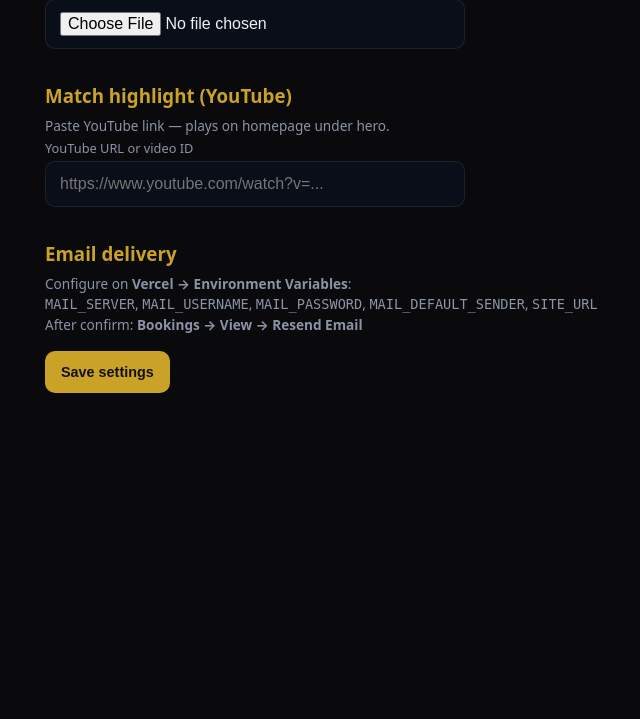
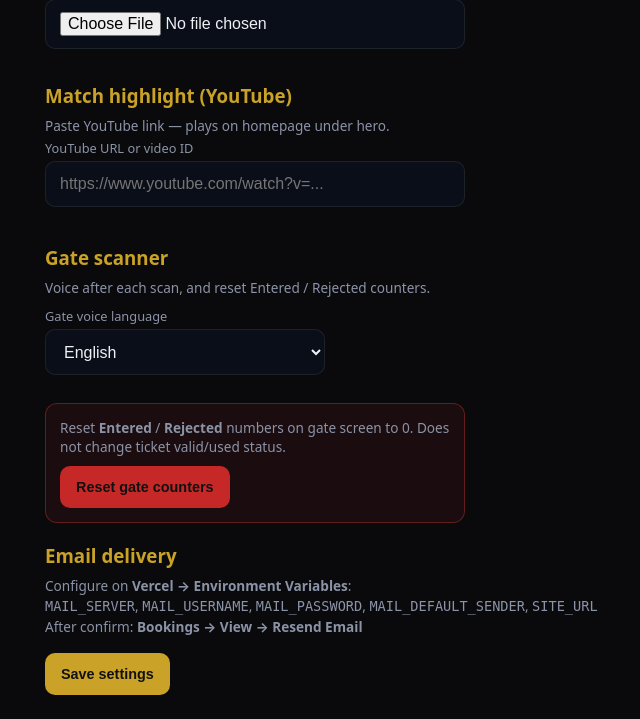
Before and after one commit to argonbhujel1/ticketpgc, a Flask app: page /admin/settings in a window 1280 px wide. Shown: the part 2250-2969 px from the top of the page, without its empty margins (199-839 px from the left). Before the commit the page ends 2643 px from the top, so only its background shows below. Run offline with Flask 3, Linux system fonts and the light colour scheme; a user stored in the database is signed in.

Commit message:
Update PGC ticket system

```diff
--- a/app/routes/admin.py
+++ b/app/routes/admin.py
@@ -567,7 +567,7 @@ def settings():
         'site_name', 'site_tagline', 'hero_title',
         'payment_esewa_enabled', 'payment_connectips_enabled', 'payment_qr_enabled',
         'payment_instructions', 'payment_qr_image', 'ticket_background', 'ticket_qr_background', 'ticket_footer_credit',
-        'home_background', 'ticket_trophy_logo', 'site_logo', 'highlight_youtube',
+        'home_background', 'ticket_trophy_logo', 'site_logo', 'highlight_youtube', 'gate_voice_lang',
     ]
     if request.method == 'POST':
         for k in keys:
@@ -755,3 +755,14 @@ def highlight_bulk_delete():
     db.session.commit()
     flash(f'Deleted {n} highlight(s).', 'success' if n else 'error')
     return redirect(url_for('admin.highlights'))
+
+
+@admin_bp.route('/gate-stats/reset', methods=['POST'])
+@login_required
+def gate_reset_stats():
+    """Reset Entered / Rejected counters (scan_logs only). Does not un-use tickets."""
+    from app.models.scan_log import ScanLog
+    n = ScanLog.query.delete()
+    db.session.commit()
+    flash(f'Gate counters reset. Cleared {n} scan log(s). Tickets status unchanged.', 'success')
+    return redirect(url_for('admin.settings'))
--- a/app/routes/gate.py
+++ b/app/routes/gate.py
@@ -47,10 +47,15 @@ def index():
     entered, rejected = _gate_stats()
     used = Ticket.query.filter_by(status='used').count()
     valid_left = Ticket.query.filter_by(status='valid').count()
+    from app.models.settings import SiteSetting
+    voice_lang = (SiteSetting.get('gate_voice_lang', 'en') or 'en').strip().lower()
+    if voice_lang not in ('en', 'ne'):
+        voice_lang = 'en'
     return render_template(
         'gate/index.html',
         entered=entered, rejected=rejected,
         used=used, valid_left=valid_left,
+        voice_lang=voice_lang,
     )
 
 
--- a/app/services/seed.py
+++ b/app/services/seed.py
@@ -46,6 +46,7 @@ def seed_default_data():
         'ticket_background': 'backgrounds/ticket-bg-default.png',
         'site_logo': 'logos/site-logo.jpg',
         'home_background': 'backgrounds/home-bg-default.png',
+        'gate_voice_lang': 'en',
     }
     for k, v in defaults.items():
         if not SiteSetting.query.filter_by(key=k).first():
--- a/app/templates/admin/settings.html
+++ b/app/templates/admin/settings.html
@@ -95,6 +95,28 @@
   <p style="font-size:0.85rem;color:var(--muted)">Current ID: {{ values.highlight_youtube }}</p>
   {% endif %}
 
+
+  <h3 style="color:var(--gold);margin:24px 0 8px">Gate scanner</h3>
+  <p style="color:var(--muted);font-size:0.85rem;margin-bottom:10px">
+    Voice after each scan, and reset Entered / Rejected counters.
+  </p>
+  <label>Gate voice language</label>
+  <select name="gate_voice_lang" style="max-width:280px">
+    <option value="en" {% if values.gate_voice_lang != 'ne' %}selected{% endif %}>English</option>
+    <option value="ne" {% if values.gate_voice_lang == 'ne' %}selected{% endif %}>नेपाली (Nepali)</option>
+  </select>
+  <div style="margin-top:14px;padding:14px;border:1px solid rgba(229,57,53,0.35);border-radius:12px;background:rgba(229,57,53,0.08);max-width:420px">
+    <p style="font-size:0.85rem;color:var(--muted);margin:0 0 10px">
+      Reset <b>Entered</b> / <b>Rejected</b> numbers on gate screen to 0.
+      Does not change ticket valid/used status.
+    </p>
+    <button formaction="{{ url_for('admin.gate_reset_stats') }}" formmethod="post"
+            class="btn" style="background:#c62828"
+            data-confirm="Reset gate Entered and Rejected counters to 0?">
+      Reset gate counters
+    </button>
+  </div>
+
   <h3 style="color:var(--gold);margin:20px 0 8px">Email delivery</h3>
 
   <p style="color:var(--muted);font-size:0.85rem;line-height:1.5">
```
Also changed, not shown: app/templates/gate/index.html (+31 -19 lines).
